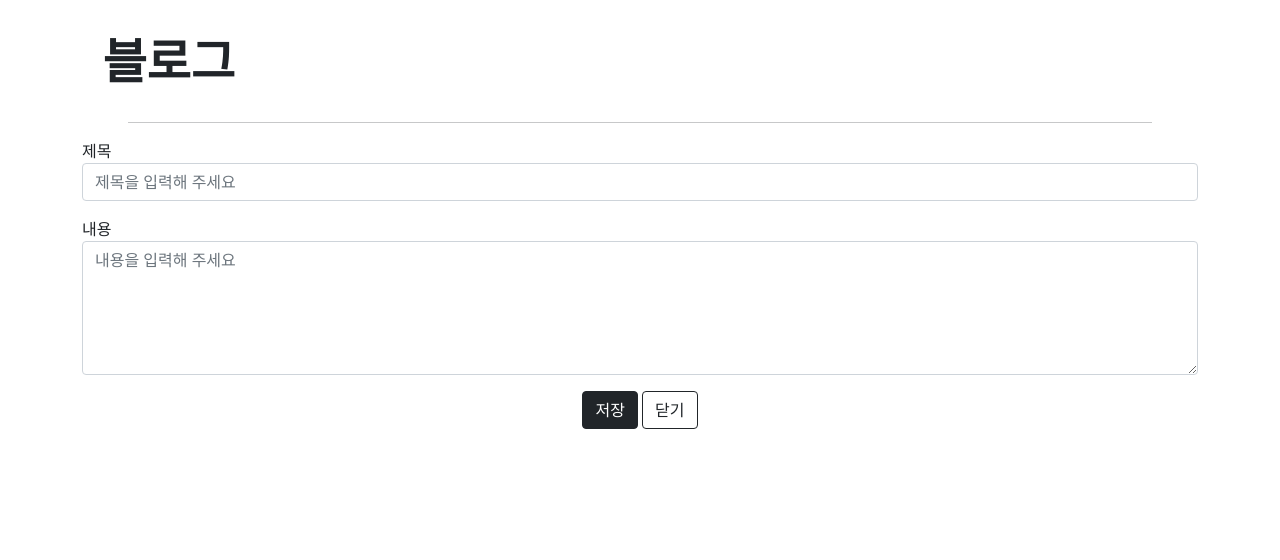
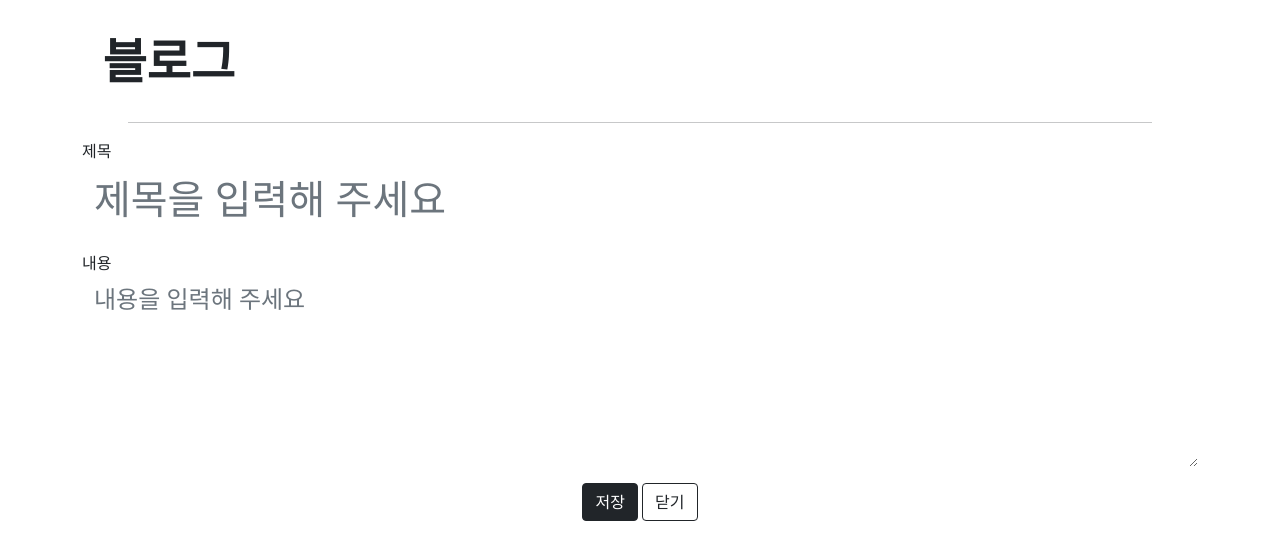
Before and after one commit to rnjswo9578/Toy_project, a Flask app: template templates/board.html in a window 1280 px wide. Shown: the top 560 px of the page. Run offline with Flask 2, Linux system fonts and the light colour scheme; the template is opened without the code that fills it, so the values that code supplies are empty.

Commit message:
포스팅 화면 수정

```diff
--- a/templates/board.html
+++ b/templates/board.html
@@ -48,12 +48,12 @@
                 <div class="container" role="main">
                     <div class="mb-3">
                         <label for="title">제목</label>
-                        <input type="text" class="form-control" name="title" id="title" placeholder="제목을 입력해 주세요">
+                        <input type="text" class="form-control" name="title" id="title" placeholder="제목을 입력해 주세요"  style="border: none; background: transparent;font-size: 2.5em;">
                     </div>
                     <div class="mb-3">
                         <label for="content">내용</label>
                         <textarea class="form-control" rows="5" name="content" id="content"
-                            placeholder="내용을 입력해 주세요"></textarea>
+                            placeholder="내용을 입력해 주세요" style="border: none; background: transparent; font-size: 1.5em;" ></textarea>
                     </div>
                     <div style="text-align: center;">
                         <button onclick="posting()" type="button" class="btn btn-dark">저장</button>
```
